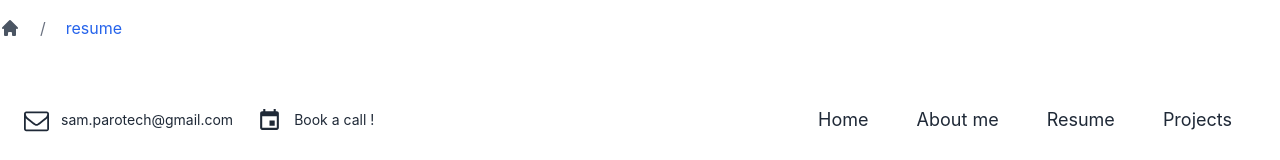
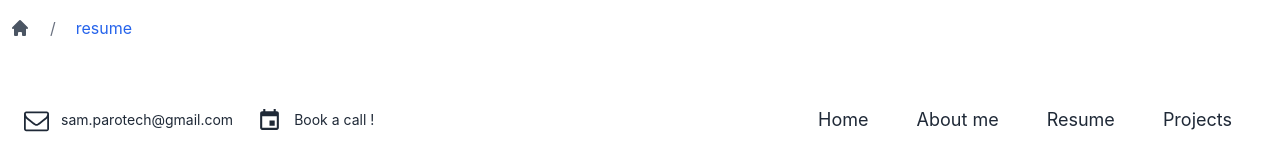
Before and after one commit to hanihoumimid/sam_portfolio, a React (Create React App) app: page /sam_portfolio/resume in a window 1280 px wide. Shown: the top 160 px of the page. Built offline with nearby package versions, Linux system fonts and the light colour scheme.

Commit message:
padding added

```diff
--- a/src/Components/Breadcrumbs.js
+++ b/src/Components/Breadcrumbs.js
@@ -6,7 +6,7 @@ function Breadcrumbs() {
   const pathnames = location.pathname.split('/').filter((x) => x);
 
   return (
-    <div className="flex items-center py-4 overflow-x-auto whitespace-nowrap dark:bg-custom-black">
+    <div className="flex items-center py-4 overflow-x-auto whitespace-nowrap dark:bg-custom-black p-[10px]">
       <Link to="/" className="text-gray-600 dark:text-gray-200">
         <svg xmlns="http://www.w3.org/2000/svg" className="w-5 h-5" viewBox="0 0 20 20" fill="currentColor">
           <path d="M10.707 2.293a1 1 0 00-1.414 0l-7 7a1 1 0 001.414 1.414L4 10.414V17a1 1 0 001 1h2a1 1 0 001-1v-2a1 1 0 011-1h2a1 1 0 011 1v2a1 1 0 001 1h2a1 1 0 001-1v-6.586l.293.293a1 1 0 001.414-1.414l-7-7z" />
```
